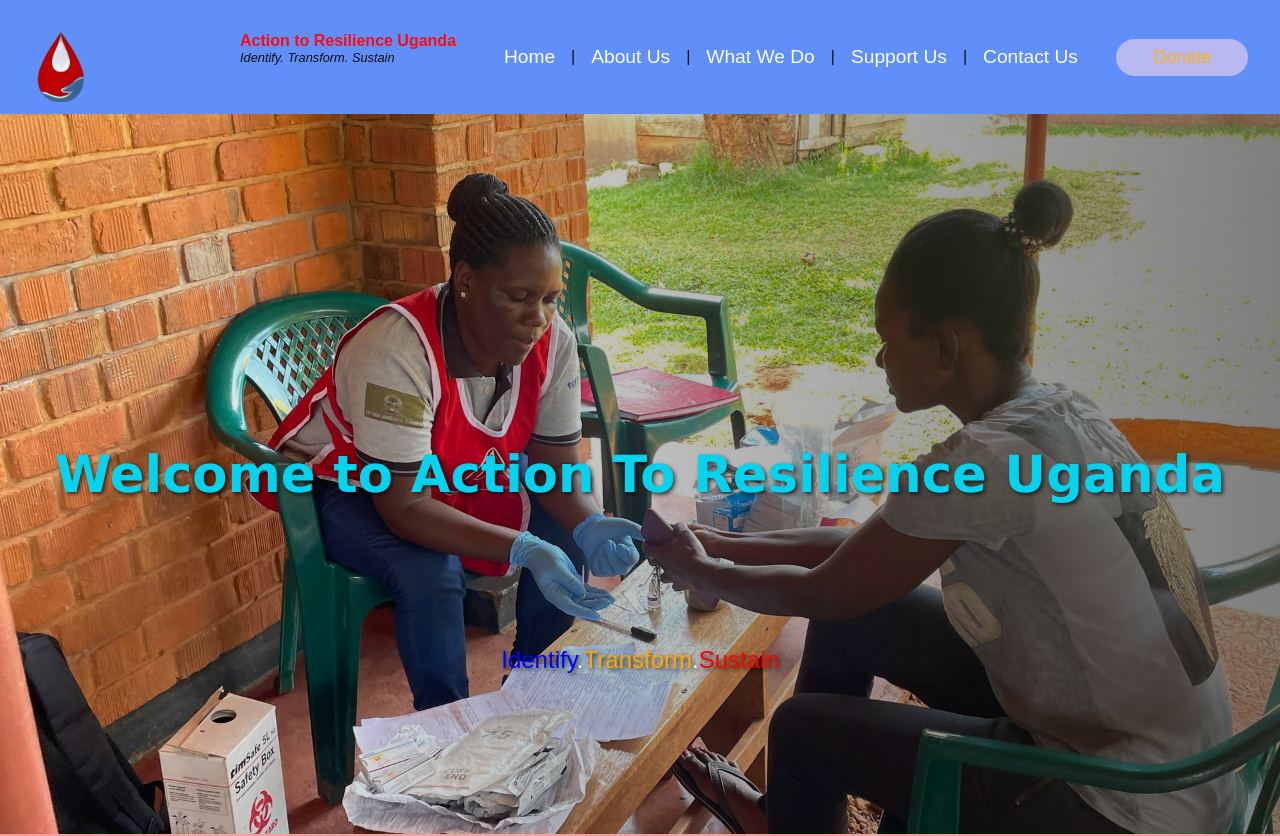
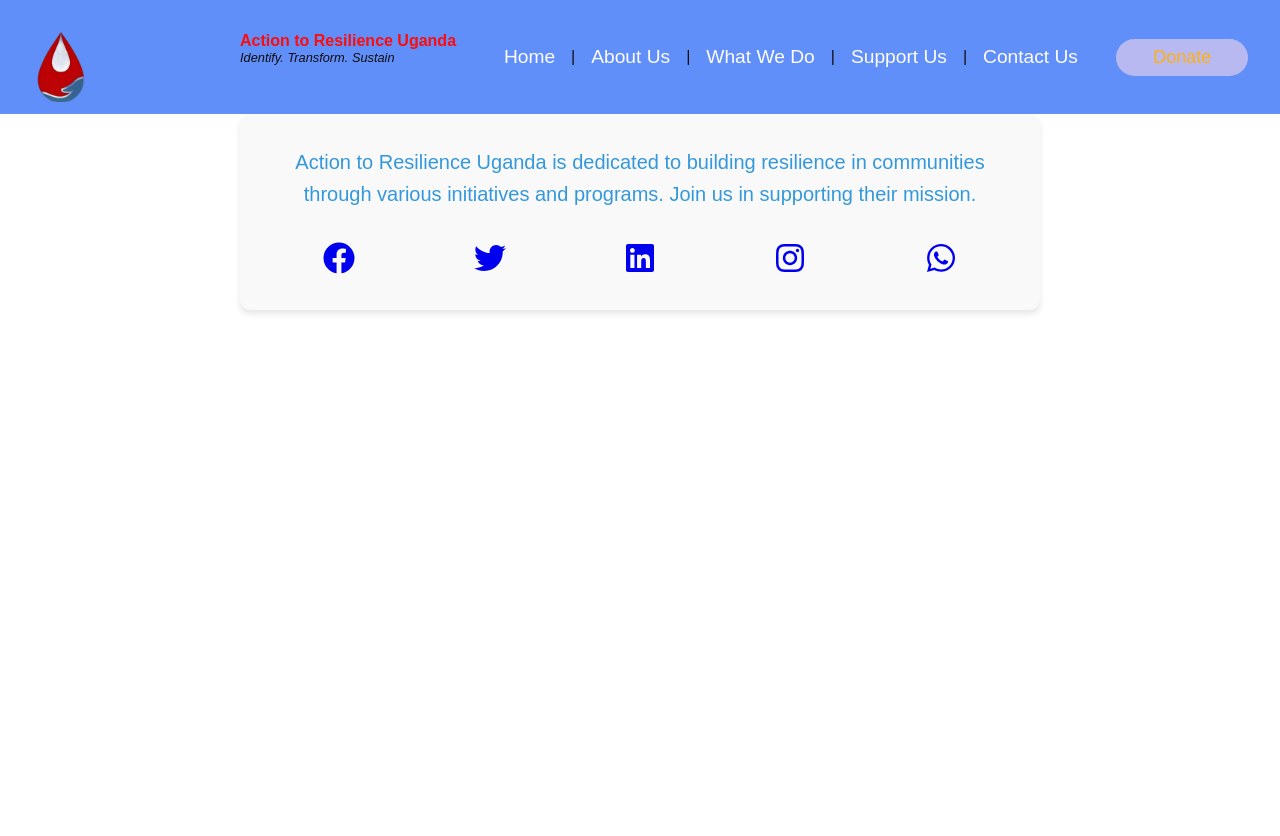
Before and after one commit to cosmah/actiontoresilienceuganda, a React (Create React App) app in the folder actiontoresilienceuganda/: page /spread in a window 1280 px wide. Shown: the top 836 px of the page. After the commit the page ends 800 px from the top, so only its background shows below. Built offline with nearby package versions, Linux system fonts and the light colour scheme.

Commit message:
added sharing component

```diff
--- a/actiontoresilienceuganda/src/App.js
+++ b/actiontoresilienceuganda/src/App.js
@@ -12,6 +12,7 @@
 import WhatWeDo from "./components/WhatWeDo/WhatWeDo";
 import Support from "./components/Support/Support";
 import Donations from "./components/Donations/Donations";
+import Spread from "./components/Spread/Spread";
 // import About from "./components/about";
 // import Contact from "./components/contact";
 
@@ -30,6 +31,7 @@
         <Route path="/support" element={<Support />} />
         <Route path="*" element={<Home />} />
         <Route path="/donate" element={<Donations />} />
+        <Route path="/spread" element={<Spread />} />
       </Routes>
 
       {isMobile}
--- /dev/null
+++ b/actiontoresilienceuganda/src/components/Spread/Spread.css
@@ -0,0 +1,55 @@
+/* Spread.css */
+
+:root {
+    --primary-color: #3498db;
+    --secondary-color: #e74c3c;
+    --background-color: #f9f9f9;
+    --font-family: 'Arial', sans-serif;
+  }
+
+  .spread-container {
+    max-width: 800px;
+    margin: 0 auto;
+    padding: 2rem;
+    background-color: var(--background-color);
+    border-radius: 10px;
+    box-shadow: 0 4px 6px rgba(0, 0, 0, 0.1);
+  }
+
+  .spread-message {
+    font-size: 1.25rem;
+    line-height: 1.6;
+    color: var(--primary-color);
+    text-align: center;
+    margin-bottom: 2rem;
+  }
+
+  .spread-icons {
+    display: flex;
+    justify-content: space-around;
+    gap: 1rem;
+  }
+
+  .social-icon {
+    width: 40px;
+    height: 40px;
+    cursor: pointer;
+    transition: transform 0.3s ease;
+  }
+
+  .social-icon:hover {
+    transform: scale(1.05);
+  }
+
+  .social-icon a {
+    color: inherit;
+    text-decoration: none;
+  }
+
+  .social-icon svg {
+    fill: var(--primary-color);
+  }
+
+  .social-icon:hover svg {
+    fill: var(--secondary-color);
+  }
--- /dev/null
+++ b/actiontoresilienceuganda/src/components/Spread/Spread.jsx
@@ -0,0 +1,33 @@
+import React from 'react';
+import { FaFacebook, FaTwitter, FaLinkedin, FaInstagram, FaWhatsapp } from 'react-icons/fa';
+import './Spread.css'; // Import the CSS file
+
+const Spread = (props) => {
+    const shareUrl = "https://actiontoresilienceuganda.org"; // Replace with the actual URL
+    const message = "Learn more about Action to Resilience Uganda and their efforts to build resilience in communities.";
+
+    return (
+        <div className="spread-container">
+            <p className="spread-message">Action to Resilience Uganda is dedicated to building resilience in communities through various initiatives and programs. Join us in supporting their mission.</p>
+            <div className="spread-icons">
+                <a href={`https://www.facebook.com/sharer/sharer.php?u=${shareUrl}&quote=${message}`} target="_blank" rel="noopener noreferrer">
+                    <FaFacebook size={32} />
+                </a>
+                <a href={`https://twitter.com/intent/tweet?url=${shareUrl}&text=${message}`} target="_blank" rel="noopener noreferrer">
+                    <FaTwitter size={32} />
+                </a>
+                <a href={`https://www.linkedin.com/shareArticle?mini=true&url=${shareUrl}&title=${message}`} target="_blank" rel="noopener noreferrer">
+                    <FaLinkedin size={32} />
+                </a>
+                <a href={`https://www.instagram.com/?url=${shareUrl}`} target="_blank" rel="noopener noreferrer">
+                    <FaInstagram size={32} />
+                </a>
+                <a href={`https://api.whatsapp.com/send?text=${message} ${shareUrl}`} target="_blank" rel="noopener noreferrer">
+                    <FaWhatsapp size={32} />
+                </a>
+            </div>
+        </div>
+    );
+};
+
+export default Spread;
--- /dev/null
+++ b/actiontoresilienceuganda/src/components/Spread/index.js
@@ -0,0 +1,2 @@
+import Spread from './Spread';
+export default Spread;
--- a/actiontoresilienceuganda/src/components/Support/Support.jsx
+++ b/actiontoresilienceuganda/src/components/Support/Support.jsx
@@ -63,6 +63,24 @@
   </Card>
 );
 
+
+const OtherOption = ({ title, description, buttonText }) => (
+  <Card>
+    <CardHeader>
+      <h3 className="donation-title">{title}</h3>
+    </CardHeader>
+    <CardContent>
+      <p className="donation-description">{description}</p>
+    </CardContent>
+    <CardFooter>
+      <Button to="/spread" className="donation-button">
+        {buttonText}
+        <span className="button-arrow">→</span>
+      </Button>
+    </CardFooter>
+  </Card>
+);
+
 const Tabs = ({ children }) => {
   const [activeTab, setActiveTab] = useState(children[0].props.value);
 
@@ -115,12 +133,12 @@
         </TabPanel>
         <TabPanel value="other" label="Other Ways to Help">
           <div className="donation-options">
-            <DonationOption
+            {/* <OtherOption
               title="Volunteer Your Time"
               description="Contribute your skills and time to make a direct impact in our community. We have various opportunities available."
               buttonText="Explore Volunteer Options"
-            />
-            <DonationOption
+            /> */}
+            <OtherOption
               title="Spread the Word"
               description="Help us reach more people by sharing our mission with your network. Your voice can inspire others to join our cause."
               buttonText="Share Our Story"
```
